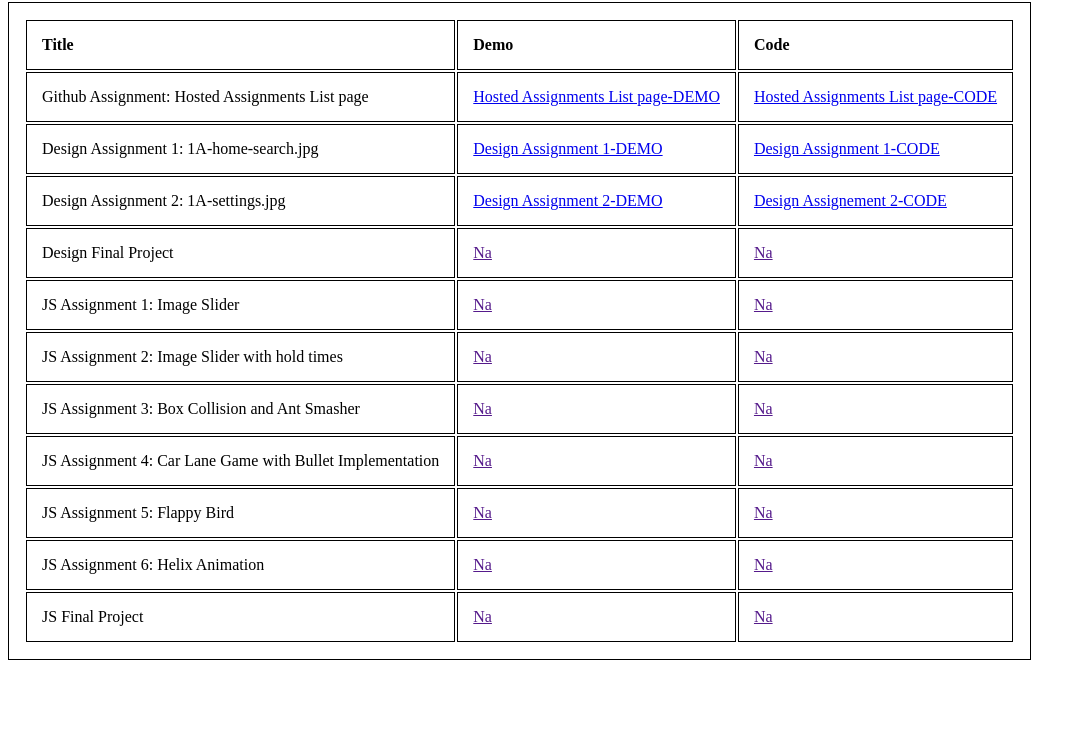
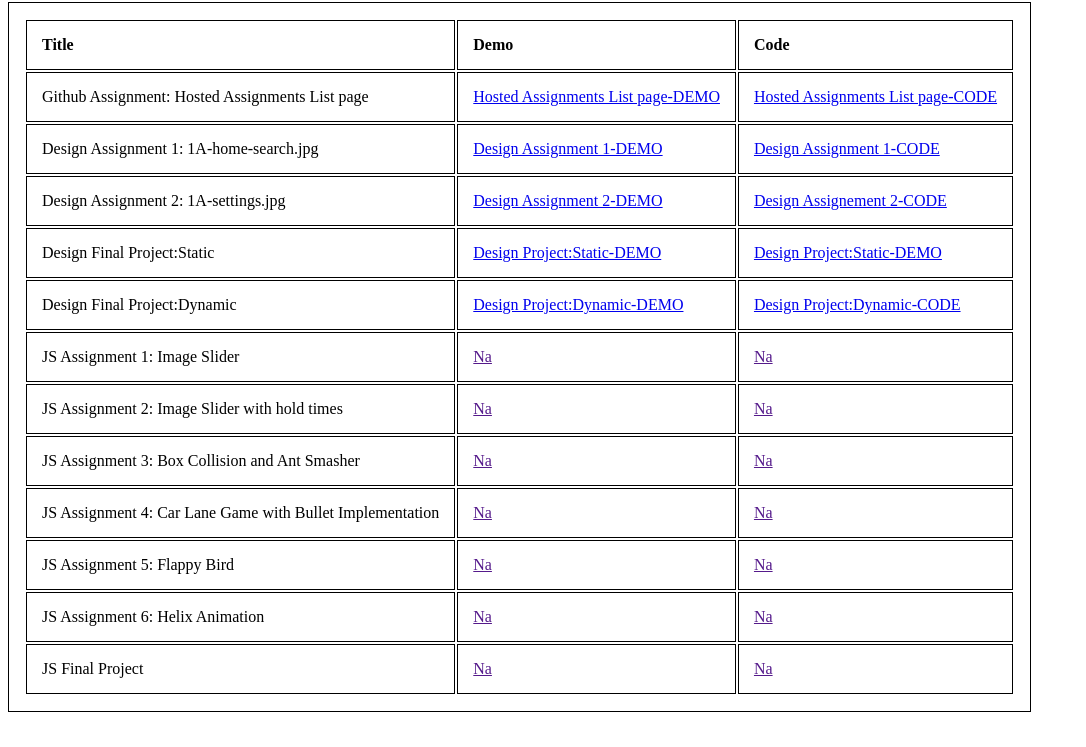
Before and after one commit to shrnsubedi/leapfrog, a plain HTML site: page index.html in a window 1280 px wide. Shown: the part 53-800 px from the top of the page, without its empty margins (0-1086 px from the left). Drawn offline with Linux system fonts and the light colour scheme.

Commit message:
Added links to final project

```diff
--- a/index.html
+++ b/index.html
@@ -35,9 +35,14 @@
                 <td><a href="https://github.com/shrnsubedi/leapfrog/tree/master/Design/Assignment%202">Design Assignement 2-CODE</a></td>
             </tr>
                 <tr>
-                    <td>Design Final Project</td>
-                    <td><a href="">Na</a></td>
-                    <td><a href="">Na</a></td>
+                    <td>Design Final Project:Static</td>
+                    <td><a href="https://shrnsubedi.github.io/leapfrog/Design/Final%20Project/Staic/index.html">Design Project:Static-DEMO</a></td>
+                    <td><a href="https://github.com/shrnsubedi/leapfrog/tree/master/Design/Final%20Project/Static">Design Project:Static-DEMO</a></td>
+                </tr>
+                <tr>
+                    <td>Design Final Project:Dynamic</td>
+                    <td><a href="https://shrnsubedi.github.io/leapfrog/Design/Final%20Project/Dynamic/index.html">Design Project:Dynamic-DEMO</a></td>
+                    <td><a href="https://github.com/shrnsubedi/leapfrog/tree/master/Design/Final%20Project/Dynamic">Design Project:Dynamic-CODE</a></td>
                 </tr>
                 <tr>
                     <td>JS Assignment 1: Image Slider</td>
```
